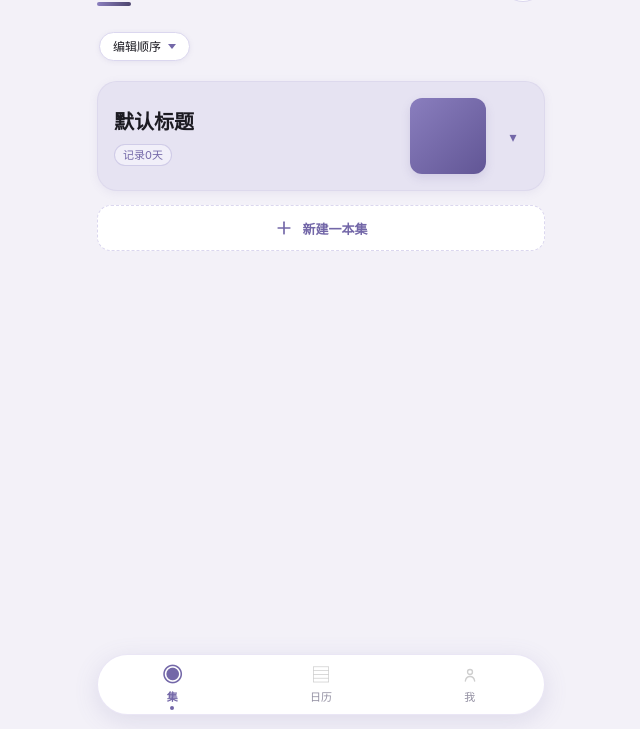
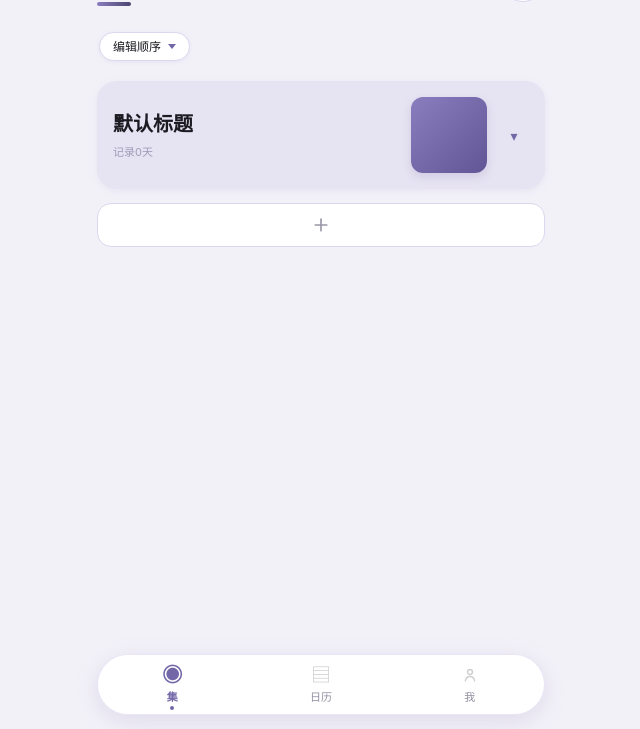
Before and after one commit to qisuk0/ZINE, a plain HTML site: page index.html in a window 1280 px wide. Shown: the part 71-800 px from the top of the page, without its empty margins (319-959 px from the left). Drawn offline with nearby package versions, Linux system fonts and the light colour scheme.

Commit message:
Revert home card polish while keeping recorded days

```diff
--- a/index.html
+++ b/index.html
@@ -43,7 +43,6 @@
         <line x1="12" y1="5" x2="12" y2="19"></line>
         <line x1="5" y1="12" x2="19" y2="12"></line>
       </svg>
-      <span>新建一本集</span>
     </button>
 
     <!-- 底部导航 -->
--- a/style.css
+++ b/style.css
@@ -287,19 +287,11 @@ button {
 }
 
 .book-card {
-  border: 1px solid hsl(var(--theme-h) 35% 88% / 0.7);
   background: var(--paper);
   border-radius: var(--radius);
   box-shadow: 0 2px 10px hsl(var(--theme-h) 27% 53% / 0.09);
   padding: 16px;
   overflow: hidden;
-  cursor: pointer;
-  transition: transform 0.18s, box-shadow 0.18s;
-}
-
-.book-card:hover {
-  box-shadow: 0 8px 22px hsl(var(--theme-h) 27% 53% / 0.15);
-  transform: translateY(-2px);
 }
 
 .book-row {
@@ -333,17 +325,9 @@ button {
 }
 
 .book-stats {
-  display: inline-flex;
-  align-items: center;
-  min-height: 22px;
-  margin-top: 3px;
-  padding: 0 8px;
-  border: 1px solid hsl(var(--theme-h) 38% 83% / 0.8);
-  border-radius: 999px;
-  background: hsl(var(--theme-h) 42% 97% / 0.72);
-  color: var(--purple);
   font-size: 11px;
-  line-height: 1.5;
+  color: #a09bb8;
+  line-height: 1.7;
 }
 
 /* 书籍封面（与日历“今日”同色） */
@@ -460,23 +444,19 @@ button {
   display: flex;
   align-items: center;
   justify-content: center;
-  gap: 8px;
   width: 100%;
-  height: 46px;
+  height: 44px;
   margin-top: 14px;
   border-radius: 14px;
-  border: 1px dashed var(--purple-soft);
+  border: 1px solid var(--purple-soft);
   background: var(--card);
-  color: var(--purple);
-  font-size: 13px;
-  font-weight: 650;
+  color: #9a97a6;
   text-decoration: none;
-  transition: background 0.2s, border-color 0.2s;
+  transition: background 0.2s;
 }
 
 .create-box:hover {
   background: var(--theme-surface);
-  border-color: var(--purple);
 }
 
 /* ===== 底部导航 ===== */
```
